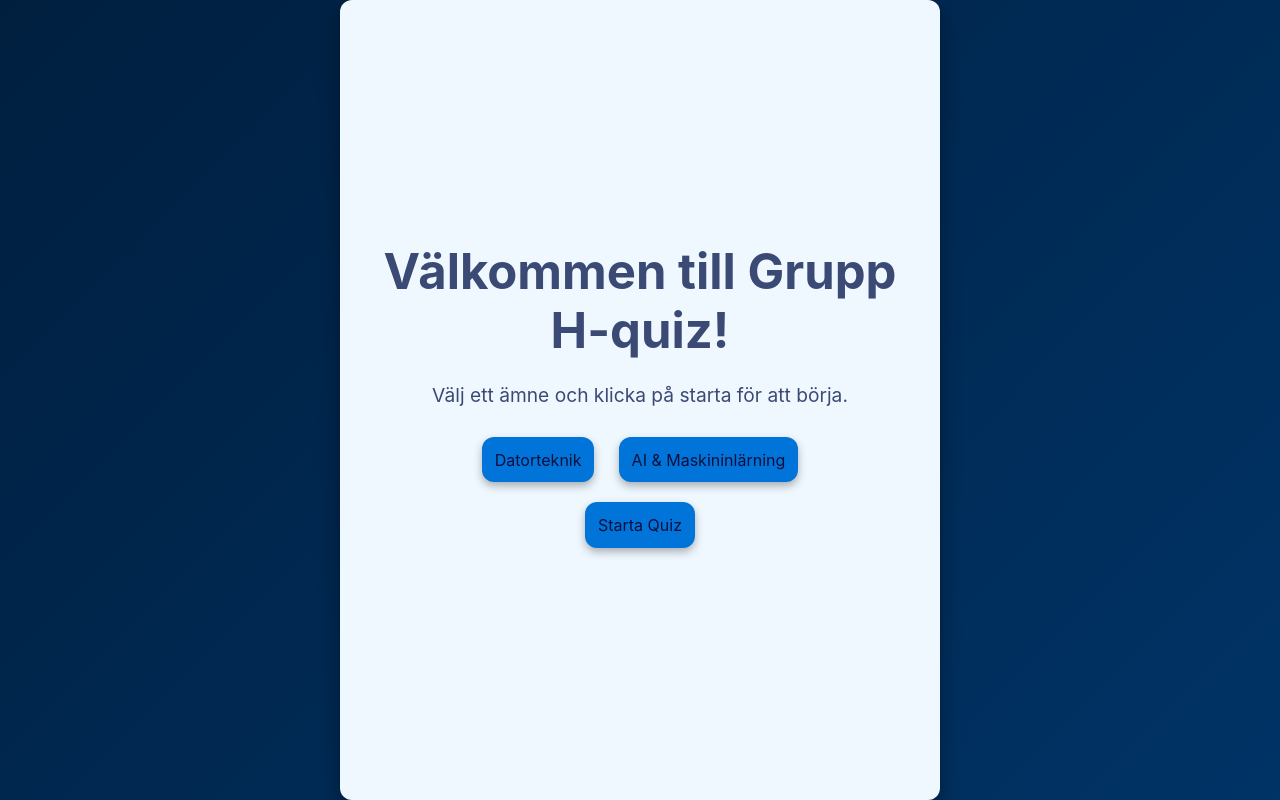
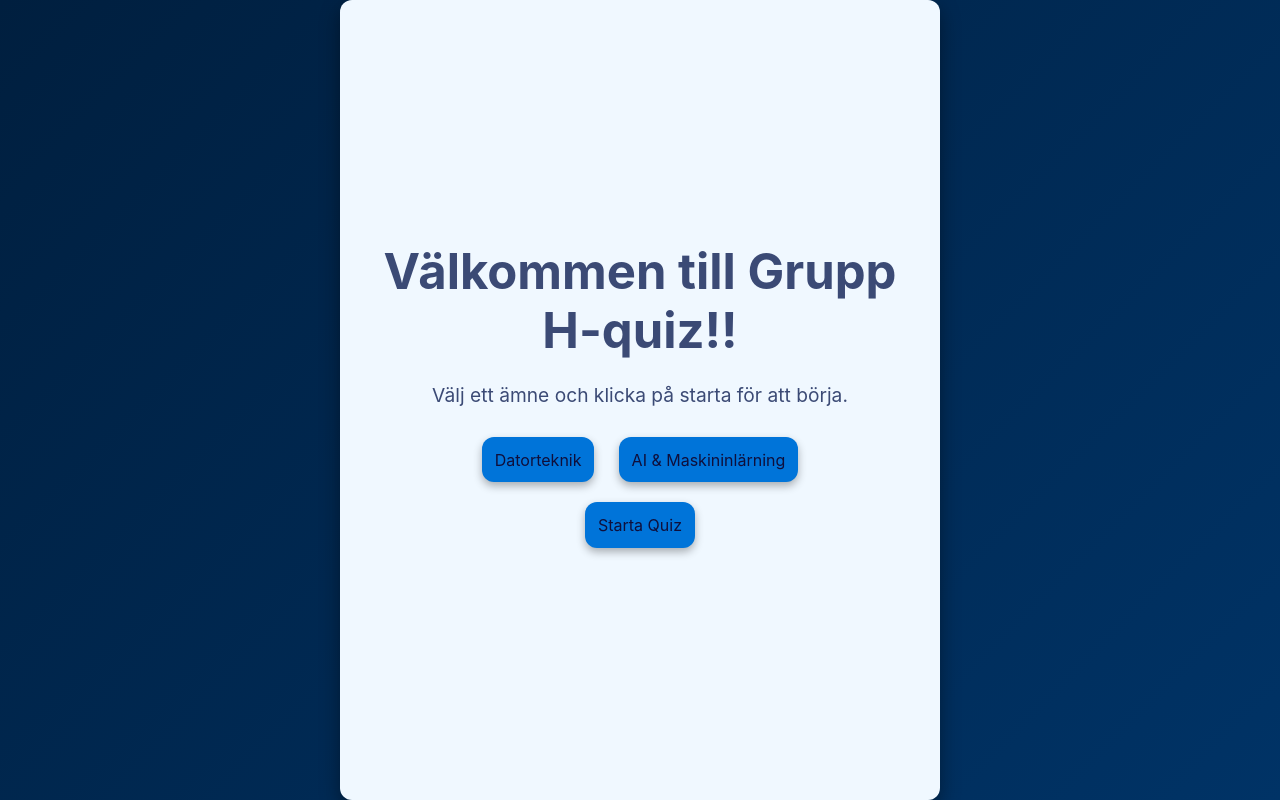
Before and after one commit to ArvidAlund/Grupp-H-Quizz, a plain HTML site: page index.html in a window 1280 px wide. Drawn offline with Linux system fonts and the light colour scheme.

Commit message:
test push

```diff
--- a/index.html
+++ b/index.html
@@ -8,7 +8,7 @@
 </head>
 <body>
     <div id="root">
-        <h3>Välkommen till Grupp H-quiz!</h3>
+        <h3>Välkommen till Grupp H-quiz!!</h3>
         <p>Välj ett ämne och klicka på starta för att börja.</p>
         <div class="categories">
             <button class="category-btn">Datorteknik</button>
```
